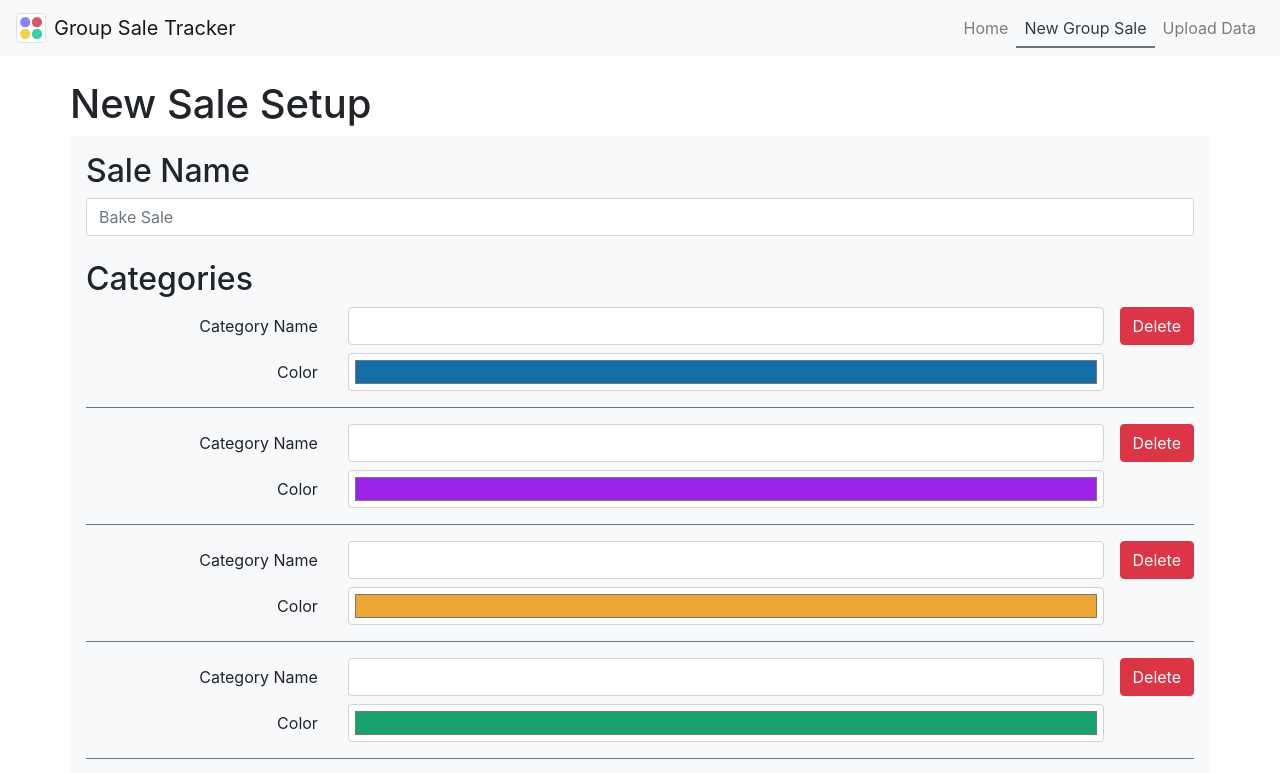
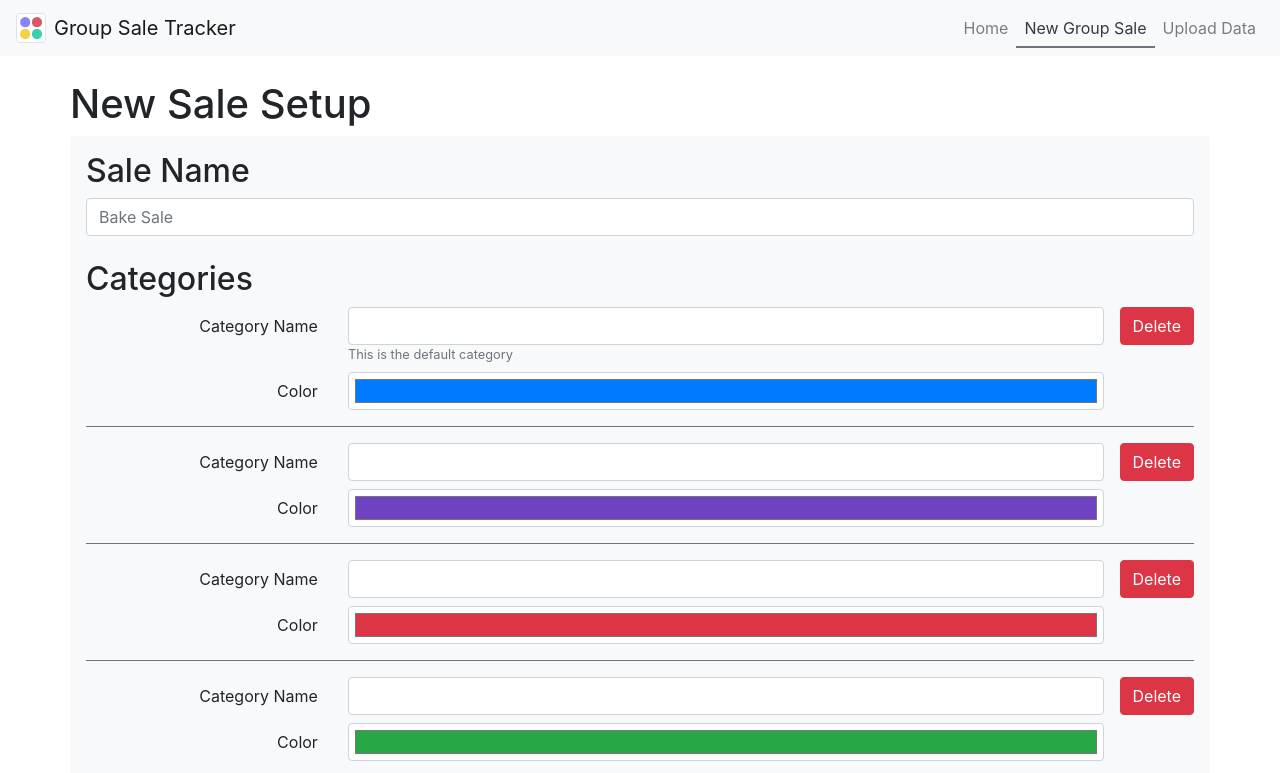
Before and after one commit to ngblaylock/yard-sale-tracker, a Nuxt app: page /new-sale in a window 1280 px wide. Shown: the top 773 px of the page. Built offline with nearby package versions, Linux system fonts and the light colour scheme.

Commit message:
Add Date to Download, Error Page, other bugs

```diff
--- a/components/AddNewItem.vue
+++ b/components/AddNewItem.vue
@@ -49,7 +49,7 @@
       </button>
     </div>
     <p class="text-right">
-      <button class="btn btn-outline-secondary mt-3" type="submit"><i class="fas fa-plus"></i> Add Item</button>
+      <button class="btn btn-outline-secondary btn-block mt-3" type="submit"><i class="fas fa-plus"></i> Add Item</button>
     </p>
   </form>
 </template>
--- a/components/TotalSales.vue
+++ b/components/TotalSales.vue
@@ -72,7 +72,9 @@
       <div class="card-body text-center">
         <i class="fas fa-eye-slash fa-5x mb-3 text-muted"></i>
         <p>
-          <button class="btn btn-dark" @click="showSaleInfo = true"><i class="fas fa-eye"></i> Show Sale Info</button>
+          <button class="btn btn-dark" @click="showSaleInfo = true">
+            <i class="fas fa-eye"></i> Show Sale Info
+          </button>
         </p>
         <p class="small text-muted mb-0">
           Your sale information have been hidden.
@@ -83,11 +85,13 @@
 </template>
 
 <script>
+import moment from "moment"
+
 export default {
   name: 'TotalSales',
   props: ['categories', 'completedTransactions'],
-  data: function(){
-    return{
+  data: function() {
+    return {
       showSaleInfo: true
     }
   },
@@ -134,13 +138,21 @@ export default {
         .replace(/-+$/, '') // Trim - from end of text
     },
     downloadData: function() {
+      let instructions =
+        'Go to https://groupsaletracker.nathanblaylock.com and select Upload Data from the main navigation bar. Select this file from your folder. You should automatically be re-directed to the main app.'
+      let now = new Date()
+      let date = now.toString()
+      let nowFormatted = moment(now).format('YYMMDD_HHmmss');
       let saleName = JSON.parse(localStorage.getItem('saleName'))
       let categories = JSON.parse(localStorage.getItem('categories'))
       let completedTransactions = JSON.parse(
         localStorage.getItem('completedTransactions')
       )
-      let slugName = this.slugify(saleName)
+      let slugName = `${this.slugify(saleName)}-${nowFormatted}`
+
       let downloadObj = {
+        instructions,
+        date,
         saleName,
         categories,
         completedTransactions
@@ -157,7 +169,6 @@ export default {
       document.body.removeChild(a)
     },
     deleteAllData: function() {
-      console.log('Deleted')
       localStorage.removeItem('saleName')
       localStorage.removeItem('categories')
       localStorage.removeItem('completedTransactions')
@@ -169,7 +180,6 @@ export default {
       return '$' + value.toFixed(2).replace(/\d(?=(\d{3})+\.)/g, '$&,')
     },
     reverse: function(items) {
-      console.log(items)
       return items.slice().reverse()
     }
   }
--- a/components/UploadData.vue
+++ b/components/UploadData.vue
@@ -34,7 +34,6 @@ export default {
   methods: {
      uploadData: function() {
       var files = document.getElementById('uploadData').files
-      console.log(files)
       if (files.length <= 0) {
         return false
       }
@@ -62,6 +61,7 @@ export default {
           this.uploadError = ''
           this.$bvModal.hide('modal-upload-data')
           this.$router.push('/app')
+          if(this.$route.name === "app") this.$router.go()
         } else {
           this.uploadError =
             'The file uploaded does not have valid information. Please upload a file that was downloaded using this application'
--- a/layouts/default.vue
+++ b/layouts/default.vue
@@ -21,6 +21,7 @@ export default {
     min-height: 100vh;
     main{
       flex: 1 1 auto;
+      display: flex;
     }
     .container{
       max-width: 1170px;
--- /dev/null
+++ b/layouts/error.vue
@@ -0,0 +1,25 @@
+<template>
+  <div class="container text-center">
+    <h1 class="display-1 text-muted">OOPS</h1>
+    <p class="lead" v-if="error.statusCode === 404">That page does not exist.</p>
+    <p class="lead" v-else>An error occurred.</p>
+    <p>
+      <nuxt-link class="btn btn-outline-secondary" to="/"
+        >Back to Home</nuxt-link
+      >
+    </p>
+    <p></p>
+  </div>
+</template>
+
+<script>
+export default {
+  props: ['error']
+}
+</script>
+
+<style lang="scss" scoped>
+.container {
+  align-self: center;
+}
+</style>
--- a/nuxt.config.js
+++ b/nuxt.config.js
@@ -57,6 +57,8 @@ export default {
   },
   components: true,
   generate: {
-    dir: 'docs'
+    dir: 'docs',
+    fallback: true,
+    exclude: ['/bootstrap']
   }
 }
--- a/package.json
+++ b/package.json
@@ -14,6 +14,7 @@
   "dependencies": {
     "bootstrap": "^4.1.3",
     "bootstrap-vue": "^2.0.0",
+    "moment": "^2.27.0",
     "nuxt": "^2.0.0"
   },
   "devDependencies": {
--- a/pages/new-sale.vue
+++ b/pages/new-sale.vue
@@ -46,6 +46,7 @@
                       v-model="category.name"
                       required
                     />
+                    <p class="small text-muted mb-0" v-if="index == 0">This is the default category</p>
                   </div>
                 </div>
                 <div class="form-group row">
@@ -75,7 +76,7 @@
             </div>
             <button
               @click.prevent="newCategory"
-              class="btn btn-outline-secondary"
+              class="btn btn-outline-secondary btn-block"
             >
               <i class="fas fa-plus"></i> Add Category
             </button>
@@ -98,19 +99,19 @@ export default {
         categories: [
           {
             name: '',
-            color: '#136EA8'
+            color: '#007BFF'
           },
           {
             name: '',
-            color: '#9B22E6'
+            color: '#6F42C1'
           },
           {
             name: '',
-            color: '#EDA634'
+            color: '#DC3545'
           },
           {
             name: '',
-            color: '#18A36E'
+            color: '#28A745'
           }
         ]
       },
@@ -126,7 +127,6 @@ export default {
         }
         return color;
       }
-      console.log(randomColor())
       this.saleInfo.categories.push({ name: '', color: `${randomColor()}` })
     },
     removeCategory: function(i) {
```
Also changed, not shown: 8 other files (tests, documents, lock files or other folders).
